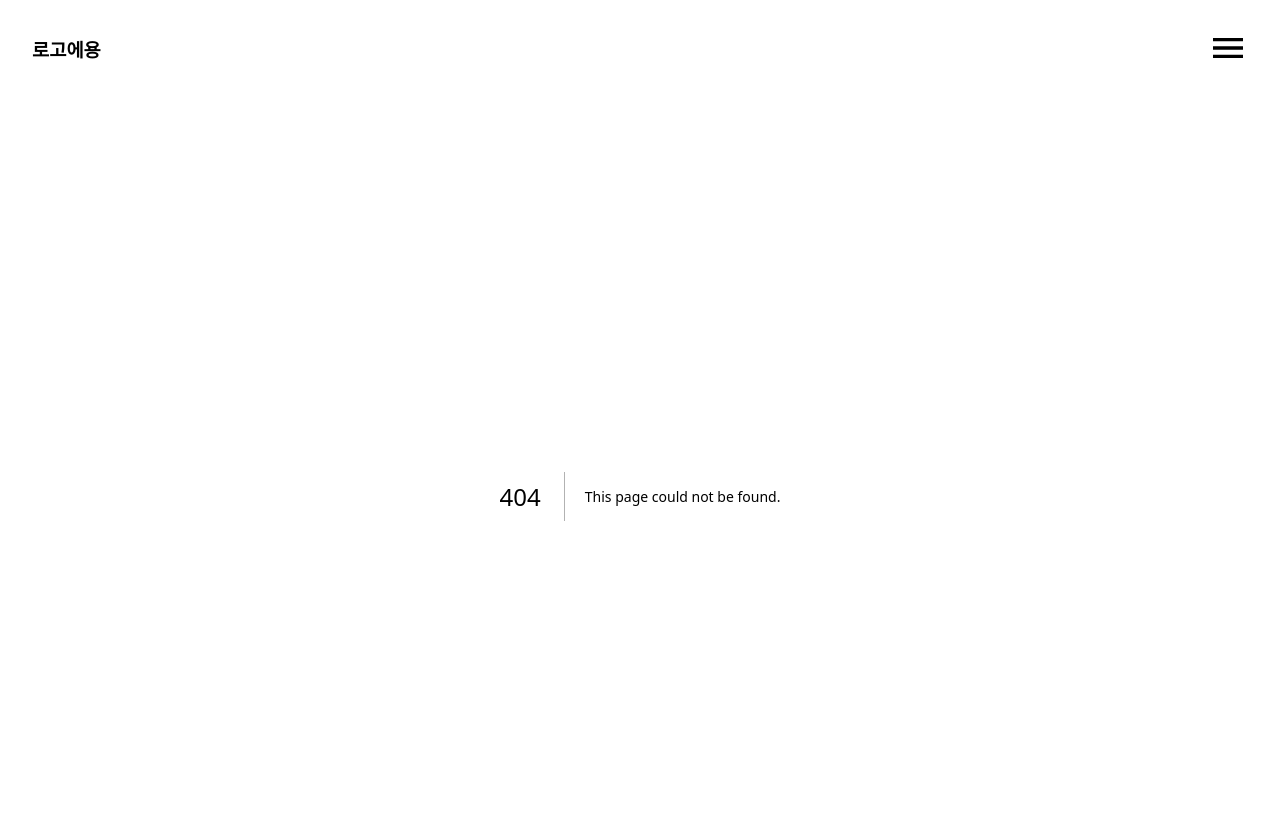
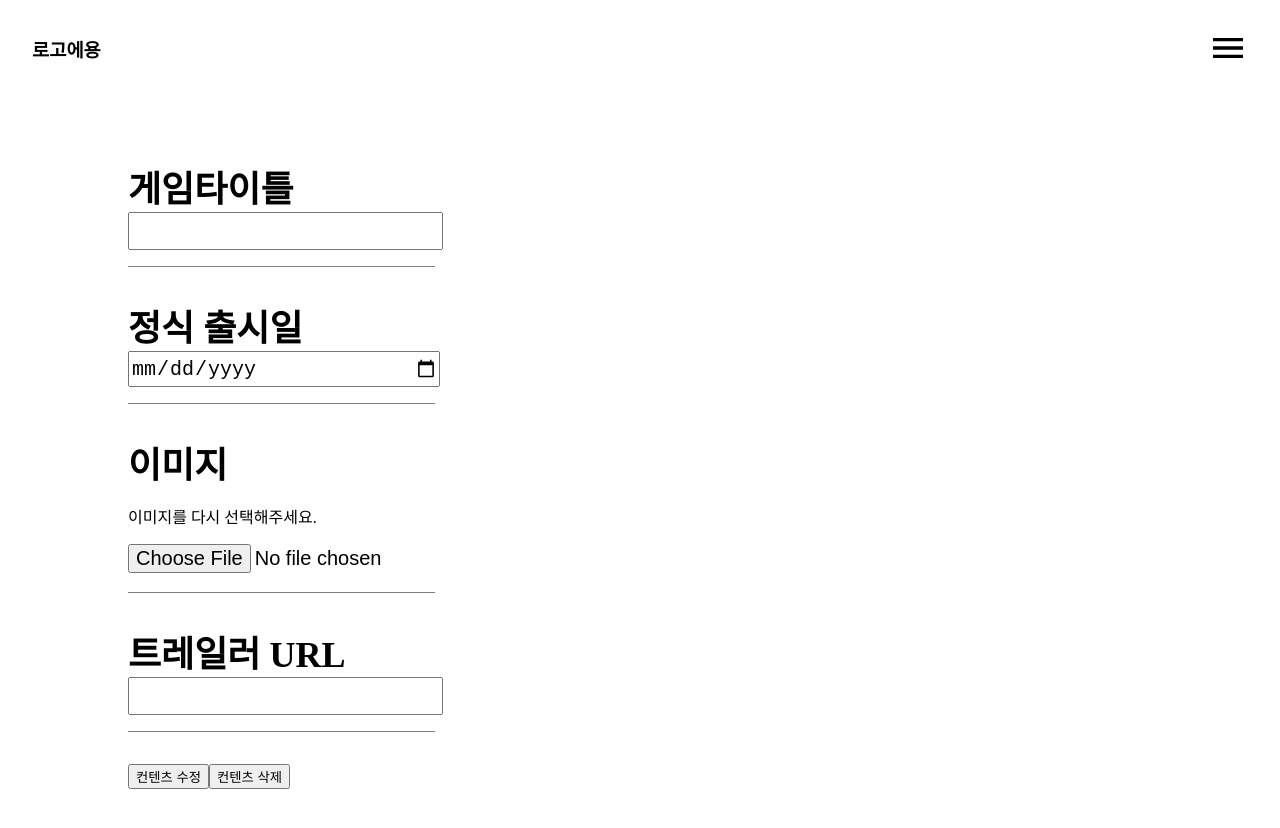
Before and after one commit to Woohyeok97/Game-Pick, a Next.js app: page /admin/contentModify/1 in a window 1280 px wide. Before the commit this address had no page. Shown: the top 828 px of the page. Built offline with nearby package versions, Linux system fonts and the light colour scheme; no server answers; the database is empty.

Commit message:
Styled : contentModify 컴포넌트 레이아웃

```diff
--- /dev/null
+++ b/app/admin/contentModify/[id]/page.js
@@ -0,0 +1,52 @@
+'use client'
+import axios from 'axios'
+import { useEffect } from 'react'
+import styles from '../../styles/contentModify.module.scss'
+// 커스텀훅
+import useSetContent from '@/hook/useSetContent'
+import useUploadContent from '@/hook/useUploadContent'
+
+
+export default function ContentModify(props) {
+    const { content, setContent, handleInput } = useSetContent()
+    const { uploadContent } = useUploadContent()
+
+    const setPrevContent = async () => {
+        const respones = await axios.get(`/api/game_content/${props.params.id}`)
+        setContent({ ...respones.data.content })
+    }
+
+    useEffect(()=>{
+        setPrevContent()
+    }, [])
+
+
+
+    return (
+        <section className={ styles.content_modify }>
+            <div className={ styles.modify_box }>
+                <div className={ styles.modify_item }>
+                    <h3>게임타이틀</h3>
+                    <input type="text" name="title" defaultValue={ content.title }/>
+                </div>
+                <div className={ styles.modify_item }>
+                    <h3>정식 출시일</h3>
+                    <input type="date" name="releaseDate" defaultValue={ content.releaseDate }/>
+                </div>
+                <div className={ styles.modify_item }>
+                    <h3>이미지</h3>
+                    <p>이미지를 다시 선택해주세요.</p>
+                    <input type="file" name="image" defaultValue={ content.image }/>
+                </div>
+                <div className={ styles.modify_item }>
+                    <h3>트레일러 URL</h3>
+                    <input type="text" name="trailerUrl" defaultValue={ content.trailerUrl }/>
+                </div>
+            </div>
+            <div className={ styles.btn_box }>
+                <button>컨텐츠 수정</button>
+                <button>컨텐츠 삭제</button>
+            </div>
+        </section>
+    )
+}
--- a/app/admin/contentModify/page.js
+++ /dev/null
@@ -1,5 +0,0 @@
-export default function ContentModify() {
-    return (
-        <div>컨텐츠 수정</div>
-    )
-}
--- /dev/null
+++ b/app/admin/styles/contentModify.module.scss
@@ -0,0 +1,27 @@
+.content_modify {
+    padding: 5% 10%;
+    box-sizing: border-box;
+}
+.modify_box {
+    width: 30%;
+    display: flex;
+    flex-direction: column;
+
+    .modify_item {
+        padding-bottom: 16px;
+        margin-bottom: 32px;
+        border-bottom: 1px solid gray;
+        h3 {
+            font-size: calc(4px + 2rem);
+            margin: 0;
+        }
+        input {
+            width: 100%;
+            height: 32px;
+            font-size: calc(4px + 1rem);
+        }
+    }
+    .btn_box {
+        display: flex;
+    }
+}
--- a/app/list/components/listMain/editBtn.js
+++ b/app/list/components/listMain/editBtn.js
@@ -6,13 +6,13 @@ import Button from '@mui/material/Button';
 import { useState } from 'react';
 
 
-export default function EditBtn() {
+export default function EditBtn({ contentId }) {
     const [ isAdmin, setIsAdmin ] = useState(true)
 
     if(isAdmin) return (
         <div className={ styles.edit_btn }>
             <Button variant="contained" color="secondary" size="medium">
-                <Link href="">EDIT</Link>
+                <Link href={`admin/contentModify/${contentId}`}>EDIT</Link>
             </Button>
         </div>
     )
--- a/hook/useSetContent.js
+++ b/hook/useSetContent.js
@@ -31,5 +31,5 @@ export default function useSetContent() {
     }
 
 
-    return { content, handleInput }
+    return { content, setContent, handleInput }
 }
--- /dev/null
+++ b/pages/api/game_content/[id].js
@@ -0,0 +1,16 @@
+import { connectDB } from "@/util/database"
+import { ObjectId } from "mongodb"
+
+export default async function handler(req, res) {
+    if(req.method == 'GET') {
+        try {
+            const db = (await connectDB).db('project')
+            const content = await db.collection('game_content').findOne({ _id : new ObjectId(req.query) })
+            return res.status(200).json({ content : content, message : '데이터 요청성공' })
+
+        } catch(err) {
+            console.log(err)
+            return res.status(500).json({ message : '서버 에러발생' })
+        }
+    }
+}
--- a/pages/api/game_content/index.js
+++ b/pages/api/game_content/index.js
@@ -16,7 +16,7 @@ export default async function handler(req, res) {
         }
         catch(err) {
             console.error(err)
-            return res.status(500).json({ message : '서버내부 에러발생' })
+            return res.status(500).json({ message : '서버 에러발생' })
         }
 
     }
```
Also changed, not shown: app/list/components/listMain/listItem.js (+11 -6 lines), app/list/styles/editBtn.module.scss (added, +13 -0 lines), app/list/styles/listItem.module.scss (+9 -10 lines).
